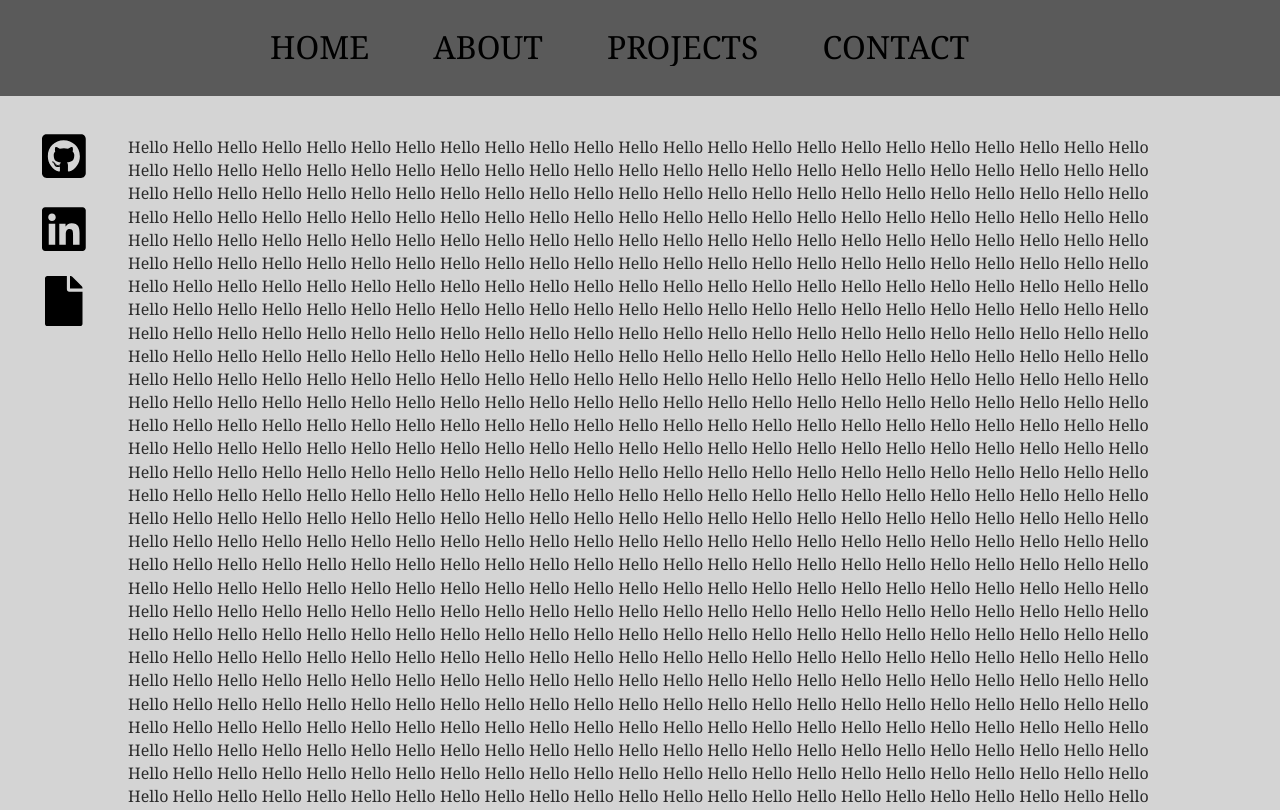
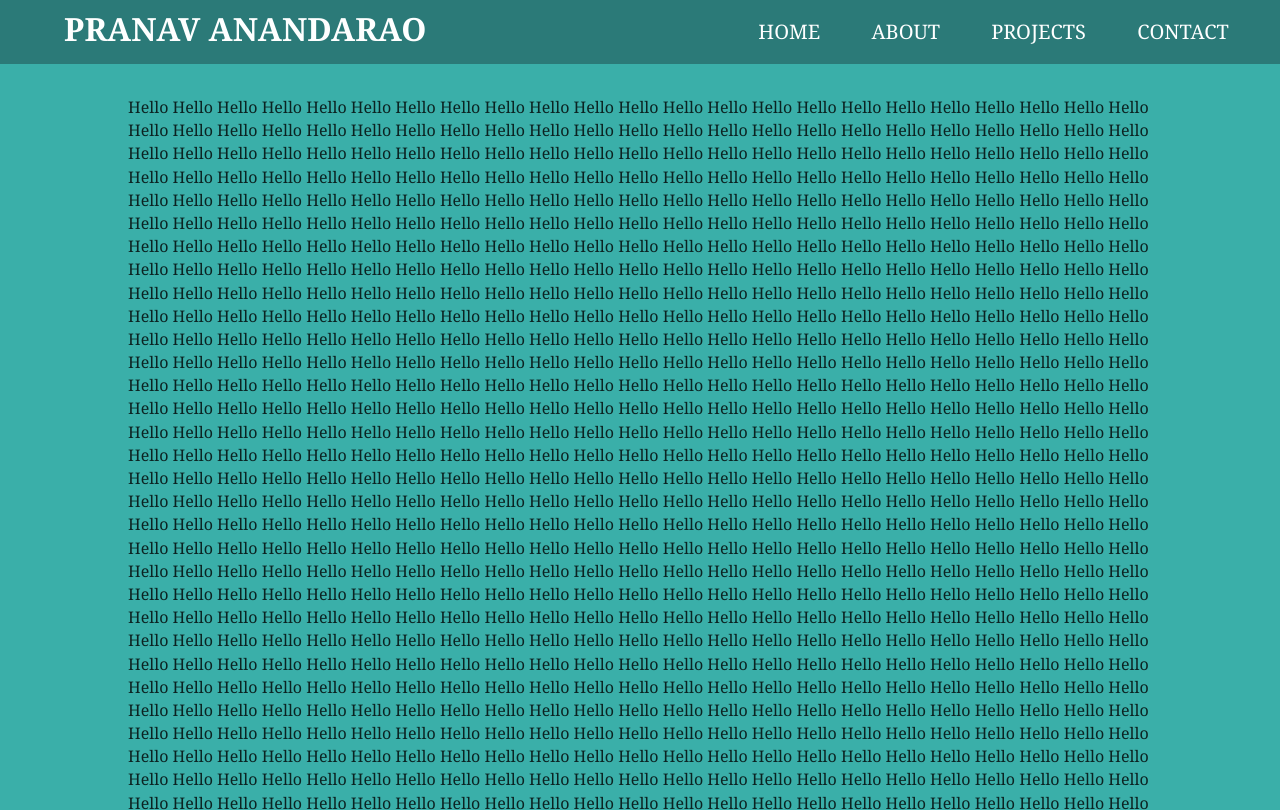
Before and after one commit to pranandarao/pranandarao.github.io, a Gatsby site: page /about in a window 1280 px wide. Shown: the top 810 px of the page. Built offline with nearby package versions, Linux system fonts and the light colour scheme; Gatsby itself is replaced by a stand-in of ours.

Commit message:
changed colors and fixed navigation bar

```diff
--- a/src/components/layout.js
+++ b/src/components/layout.js
@@ -8,14 +8,16 @@ import { Link } from 'gatsby'
 library.add(fab, fas)
 
 const linkStyles = {
-    color: 'black',
+    color: '#feffff',
     textDecoration: 'none'
 }
 
+/*
 const linkStyles2 = {
     color: '#d4d4d4',
     textDecoration: 'none'
 }
+*/
 
 
 
@@ -35,14 +37,10 @@ export default ({ children }) => (
         <title>Pranav Anandarao</title>
     </head>
         <div id="content-desktop">
-            <div class="nav-desktop">
-                <Link to="https://github.com/pranandarao" style={linkStyles}><FontAwesomeIcon icon={["fab", "github-square"]} /></Link>
-                <br />
-                <Link to="https://www.linkedin.com/in/pranav-anandarao-6bb570191/" style={linkStyles}><FontAwesomeIcon icon={["fab", "linkedin"]} /></Link>
-                <br />
-                <Link to="/" style={linkStyles}><FontAwesomeIcon icon={["fas", "file"]} /></Link>
-            </div>
             <div class="home-container">
+                <div class="name">
+                    <Link to="/" style={linkStyles}>Pranav Anandarao</Link>
+                </div>
                 <div class="Menu">
                     <ul class="Menu-list" data-offset="10">
                         <Link to="/" style={linkStyles}>
--- a/src/pages/index.js
+++ b/src/pages/index.js
@@ -6,8 +6,8 @@ export default () => (
     <div class="animated-title">
         <div class="text-top">
             <div>
-                <span>Welcome</span>
-                <span>I'm Pranav</span>
+                <span id="intro">Welcome</span>
+                <span id="name">I'm Pranav</span>
             </div>
         </div>
         <div class="text-bottom">
--- a/src/pages/test.js
+++ b/src/pages/test.js
@@ -1,5 +1,17 @@
 import React from "react"
+import { library } from '@fortawesome/fontawesome-svg-core'
+import { fab } from '@fortawesome/free-brands-svg-icons'
+import { fas } from '@fortawesome/free-solid-svg-icons'
+import { FontAwesomeIcon } from "@fortawesome/react-fontawesome"
+import { Link } from 'gatsby'
 //import Layout from "../components/layout"
+
+library.add(fab, fas)
+
+const linkStyles = {
+  color: 'black',
+  textDecoration: 'none'
+}
 
 export default () => (
 <div class="Menu">
@@ -25,5 +37,10 @@ export default () => (
       <span class="Mask"><span>Contact</span></span>
     </li>
   </ul>
+  <Link to="https://github.com/pranandarao" style={linkStyles}><FontAwesomeIcon icon={["fab", "github-square"]} /></Link>
+                <br />
+                <Link to="https://www.linkedin.com/in/pranav-anandarao-6bb570191/" style={linkStyles}><FontAwesomeIcon icon={["fab", "linkedin"]} /></Link>
+                <br />
+                <Link to="/" style={linkStyles}><FontAwesomeIcon icon={["fas", "file"]} /></Link>
 </div>
 )
--- a/src/styles/global.css
+++ b/src/styles/global.css
@@ -5,7 +5,7 @@
   }
   40%,
   60% {
-    transform: translate3d(0, 50%, 0);
+    transform: translate3d(0, 60%, 0);
   }
   100% {
     transform: translate3d(0, 0, 0);
@@ -21,12 +21,13 @@
 }
 
 body {
-  background-color: #d4d4d4;
+  background-color: #3aafa9;
   overflow: hidden;
 }
 
 .animated-title {
-  color: #222;
+  text-transform: uppercase;
+  color: #17252a;
   font-family: Roboto, Arial, sans-serif;
   height: 90vmin;
   left: 50%;
@@ -42,7 +43,7 @@ body {
   width: 100%;
 }
 .animated-title > div div {
-  font-size: 8vmin;
+  font-size: 7vmin;
   padding: 2vmin 0;
   position: absolute;
 }
@@ -50,8 +51,14 @@ body {
   display: block;
 }
 .animated-title > div.text-top {
-  border-bottom: 1vmin solid #000;
+  border-bottom: 1vmin solid #17252a;
   top: 0;
+}
+#name {
+  font-size: 10vmin;
+}
+#intro {
+  margin-bottom: -3vmin;
 }
 .animated-title > div.text-top div {
   animation: showTopText 2s;
@@ -59,9 +66,10 @@ body {
   animation-fill-mode: forwards;
   bottom: 0;
   transform: translate(0, 100%);
+  padding: 0;
 }
 .animated-title > div.text-top div span:first-child {
-  color: #767676;
+  color: #feffff;
 }
 .animated-title > div.text-bottom {
   bottom: 0;
@@ -93,16 +101,16 @@ body {
 /*btn_background*/
 .effect01 {
   color: #fff;
-  border: 4px solid #000;
-  box-shadow: 0px 0px 0px 1px #000 inset;
-  background-color: #000;
+  border: 4px solid #17252a;
+  box-shadow: 0px 0px 0px 1px #17252a inset;
+  background-color: #17252a;
   overflow: hidden;
   position: relative;
   transition: all 0.3s ease-in-out;
 }
 .effect01:hover {
-  border: 4px solid #666;
-  background-color: #fff;
+  border: 4px solid #2b7a78;
+  background-color: #feffff;
   box-shadow: 0px 0px 0px 4px #eee inset;
 }
 
@@ -119,7 +127,7 @@ body {
 /*highlight*/
 .effect01:after {
   background: #fff;
-  border: 0px solid #000;
+  border: 0px solid #17252a;
   content: "";
   height: 155px;
   left: -75px;
@@ -134,7 +142,7 @@ body {
 }
 .effect01:hover:after {
   background: #fff;
-  border: 20px solid #000;
+  border: 20px solid #17252a;
   opacity: 0;
   left: 120%;
   -webkit-transform: rotate(40deg);
@@ -155,7 +163,7 @@ body {
 }
 
 .site-content {
-  margin-top: 5vh;
+  margin-top: 12vh;
   width: 80vw;
   left: 10vw;
   margin-left: 10vw;
@@ -178,29 +186,15 @@ body {
   }
 }
 
-.nav-desktop {
-  width: 10vw;
-  height: auto;
-  font-size: 50px;
-  left: 0;
-  top: 15vh;
-  margin-left: 0;
-  position: absolute;
-  background: inherit;
-  z-index: 1000000;
-  align-content: center;
-  text-align: center;
-  position: fixed;
-}
-
 .home-container {
   left: 0vw;
   top: 0;
-  width: auto;
+  width: 100%;
   margin-left: 0;
-  height: 12vh;
+  height: 8vh;
   vertical-align: middle;
-  background-color: rgb(90, 90, 90);
+  background-color: #2b7a78;
+  position: fixed;
 }
 
 .home {
--- a/src/styles/navigation.css
+++ b/src/styles/navigation.css
@@ -1,5 +1,5 @@
 .Menu-list {
-  font-size: 2rem;
+  font-size: 2.5vmin;
   line-height: 1.2;
   text-transform: uppercase;
   text-align: center;
@@ -9,16 +9,16 @@
   -webkit-box-direction: normal;
   flex-direction: row;
   -webkit-box-align: center;
-  align-items: center;
-  justify-content: center;
+  align-items: right;
+  justify-content: flex-end;
 }
 
 .Menu-list-item {
   position: relative;
   color: transparent;
   cursor: pointer;
-  margin-right: 5vw;
-  margin-top: 3.5vh;
+  margin-right: 4vw;
+  margin-top: 2.5vh;
 }
 .Menu-list-item::before {
   content: "";
@@ -30,7 +30,7 @@
   height: 4px;
   border-radius: 4px;
   margin-top: -2px;
-  background: #000000;
+  background: #feffff;
   -webkit-transform: scale(0);
   transform: scale(0);
   -webkit-transition: -webkit-transform 0.8s
@@ -46,7 +46,7 @@
   display: block;
   position: absolute;
   overflow: hidden;
-  color: #000000;
+  color: #feffff;
   top: 0;
   height: 49%;
   -webkit-transition: all 0.8s cubic-bezier(0.16, 1.08, 0.38, 0.98);
@@ -67,7 +67,7 @@
 
 .Menu-list-item:hover .Mask,
 .Menu-list-item:active .Mask {
-  color: #fff;
+  color: #feffff;
   -webkit-transform: skewX(12deg) translateX(5px);
   transform: skewX(12deg) translateX(5px);
 }
@@ -81,3 +81,14 @@
   -webkit-transform: scale(1);
   transform: scale(1);
 }
+
+.name {
+  font-size: 4vmin;
+  width: 50vw;
+  margin-right: 0;
+  float: left;
+  text-transform: uppercase;
+  margin-top: 0.75vh;
+  margin-left: 5vw;
+  font-weight: bolder;
+}
--- a/src/styles/style.css
+++ b/src/styles/style.css
@@ -1,23 +1,3 @@
-.ms-header {
-  display: flex;
-  align-items: center;
-  justify-content: center;
-  font-family: Roboto, Arial, sans-serif;
-  width: 100vw;
-  height: 100vh;
-  background: linear-gradient(to right bottom, #9dd7d5, #fea096);
-}
-
-.ms-header__title {
-  flex: 1 1 100%;
-  width: 100%;
-  text-align: center;
-  font-size: 4rem;
-  font-weight: bold;
-  color: #fff;
-  text-shadow: 0px 0px 2px rgba(0, 0, 0, 0.4);
-}
-
 .ms-slider {
   display: inline-block;
   height: 13vmin;
```
Also changed, not shown: src/utils/typography.js (line endings or trailing spaces).
